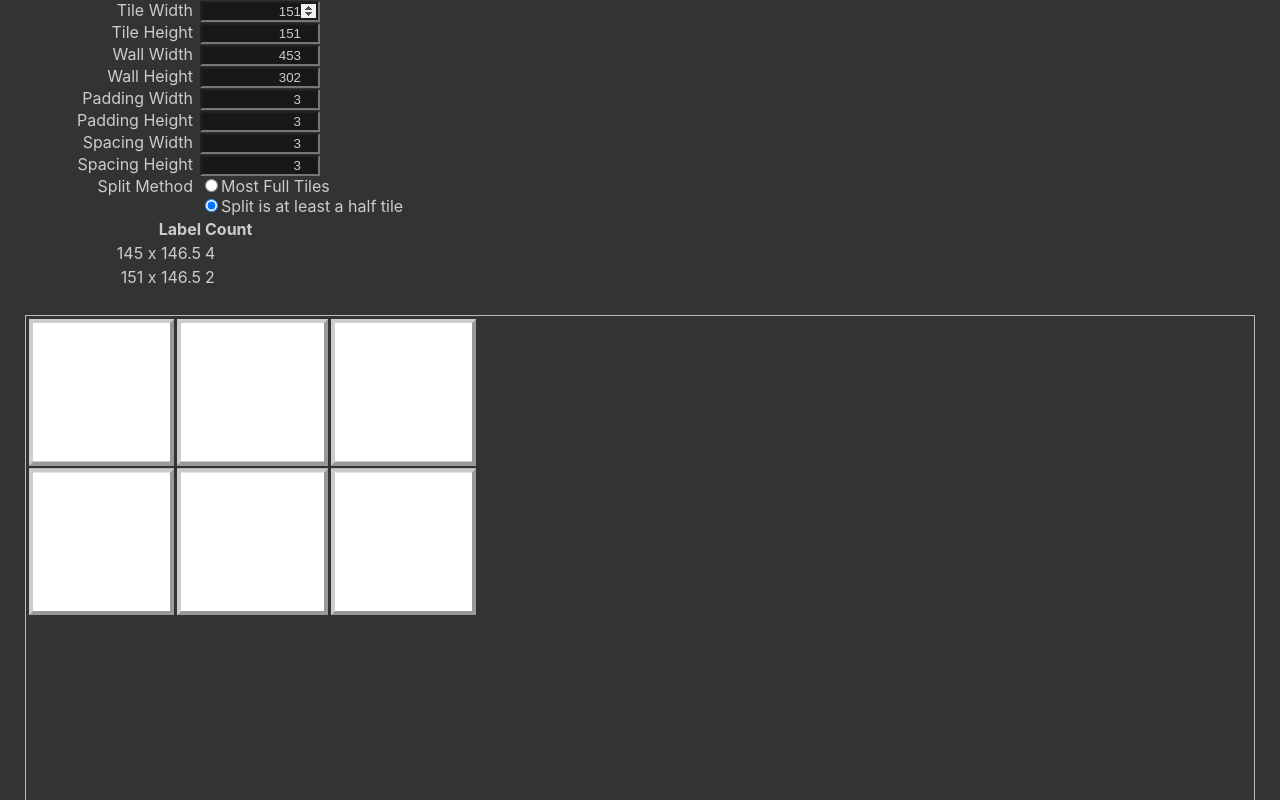
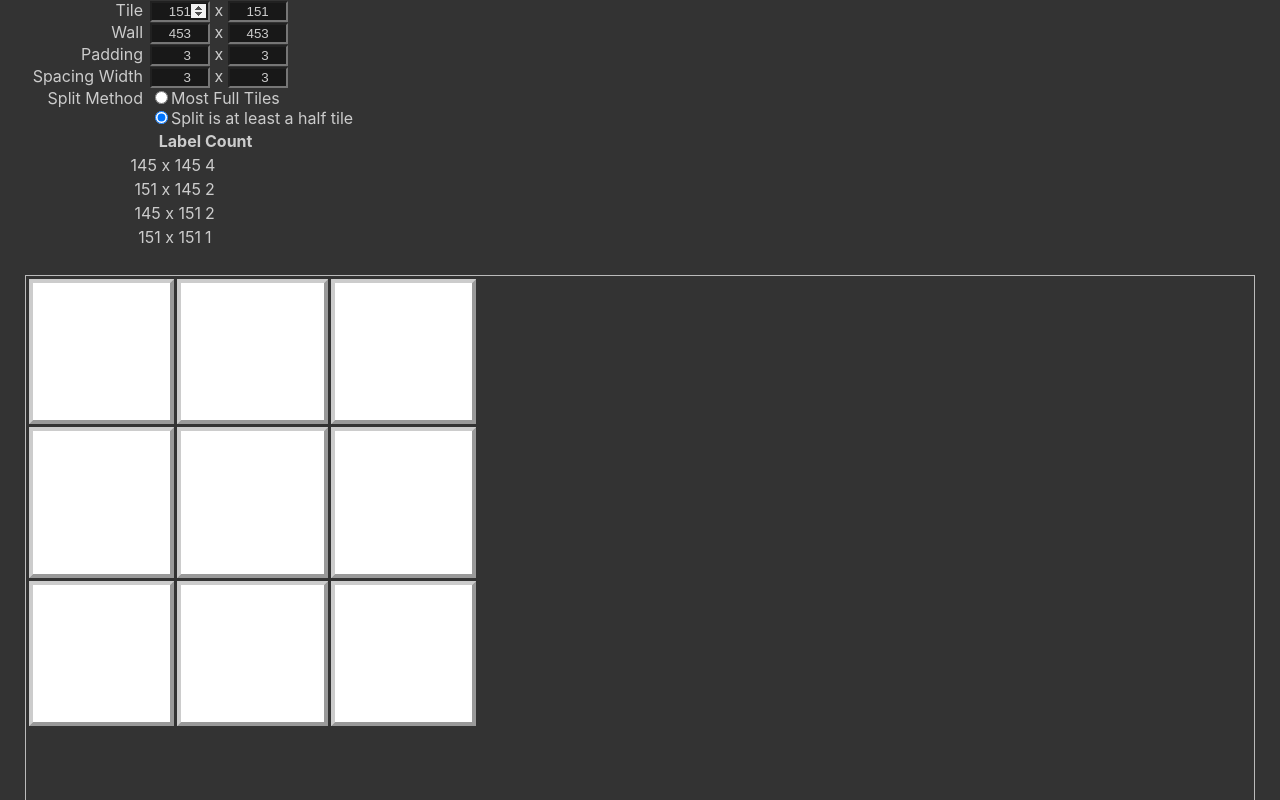
Before and after one commit to b-n/victorious-walls, a React (Create React App) app: page / in a window 1280 px wide. Shown: the top 800 px of the page. Built offline with nearby package versions, Linux system fonts and the light colour scheme.

Commit message:
Cartesianal inputs are easier on smaller screens

```diff
--- /dev/null
+++ b/src/hooks/useCartesianInput.tsx
@@ -0,0 +1,72 @@
+import { ReactElement, useState, useEffect } from 'react'
+
+interface useCartesianInputOptions {
+  id: string;
+  label: string;
+  extentX: [number, number];
+  extentY: [number, number];
+  initialValues: [number, number];
+  className?: string;
+}
+
+enum CartesianDimension {
+  Width,
+  Height
+}
+
+const useCartesianInput = ({
+  id,
+  className = '',
+  label,
+  extentX,
+  extentY,
+  initialValues
+}: useCartesianInputOptions): [[number, number], ReactElement<any>] => {
+  const [reportedValue, setReportedValue] = useState(initialValues);
+  const [width, setWidth] = useState(initialValues[0]);
+  const [height, setHeight] = useState(initialValues[1]);
+
+  const handleChange = (dimension: CartesianDimension) => (e: React.ChangeEvent<HTMLInputElement>) => {
+    const newValue = +e.target.value
+    if (dimension === CartesianDimension.Width) {
+      setWidth(newValue);
+      if (newValue >= extentX[0] && newValue <= extentX[1]) {
+        setReportedValue([newValue, height])
+      }
+    }
+    if (dimension === CartesianDimension.Height) {
+      setHeight(newValue);
+      if (newValue >= extentY[0] && newValue <= extentY[1]) {
+        setReportedValue([width, newValue])
+      }
+    }
+  }
+
+  const input = (
+    <div className={className}>
+      <label className="label" htmlFor={id}>{label}</label>
+      <input
+        className="value"
+        id={id}
+        value={width}
+        onChange={handleChange(CartesianDimension.Width)}
+        type="number"
+        min={extentX[0]}
+        max={extentX[1]}
+      />
+      <span>&nbsp;x&nbsp;</span>
+      <input
+        className="value"
+        id={id}
+        value={height}
+        onChange={handleChange(CartesianDimension.Height)}
+        type="number"
+        min={extentY[0]}
+        max={extentY[1]}
+      />
+    </div>
+  )
+  return [reportedValue, input];
+}
+
+export { useCartesianInput }
--- a/src/hooks/useNumberInput.tsx
+++ /dev/null
@@ -1,43 +0,0 @@
-import { ReactElement, useState, useEffect } from 'react'
-
-interface UseNumberInputOptions {
-  id: string;
-  label: string;
-  extent: [number, number];
-  initialValue: number;
-  className?: string;
-}
-
-const useNumberInput = ({ id, className = '', label, extent, initialValue }: UseNumberInputOptions): [number, ReactElement<any>] => {
-  const [reportedValue, setReportedValue] = useState(initialValue);
-  const [inputValue, setInputValue] = useState(initialValue);
-
-  const handleChange = (e: React.ChangeEvent<HTMLInputElement>) => {
-    const newValue = +e.target.value
-    setInputValue(newValue);
-  }
-
-  useEffect(() => {
-    if (inputValue >= extent[0] && inputValue <= extent[1]) {
-      setReportedValue(inputValue)
-    }
-  }, [inputValue, extent])
-
-  const input = (
-    <div className={className}>
-      <label className="label" htmlFor={id}>{label}</label>
-      <input
-        className="value"
-        id={id}
-        value={inputValue}
-        onChange={handleChange}
-        type="number"
-        min={extent[0]}
-        max={extent[1]}
-      />
-    </div>
-  )
-  return [reportedValue, input];
-}
-
-export { useNumberInput }
--- a/src/pages/Main.css
+++ b/src/pages/Main.css
@@ -24,14 +24,14 @@
 
 .label {
   padding-right: 7px;
-  width: 200px;
+  width: 150px;
   text-align: right;
   display: inline-block;
   vertical-align: top;
 }
 
 .dimension .value {
-  width: 120px;
+  width: 60px;
   text-align: right;
   background-color: #181818;
 }
--- a/src/pages/Main.tsx
+++ b/src/pages/Main.tsx
@@ -3,65 +3,41 @@ import './Main.css';
 import { Tile } from '../components/Tile'
 import { TileSummaryTable } from '../components/TileSummaryTable'
 import { calculateTiles, SplitMethod } from '../lib/tiles'
-import { useNumberInput } from '../hooks/useNumberInput'
+import { useCartesianInput } from '../hooks/useCartesianInput'
 import { useRadioInput } from '../hooks/useRadioInput'
 
 const App: React.FC = () => {
-  const [tileWidth, tileWidthInput] = useNumberInput({
+  const [[tileWidth, tileHeight], tileInput] = useCartesianInput({
     className: "dimension",
-    id: "tile-width",
-    label: "Tile Width",
-    extent: [10, 200],
-    initialValue: 151
+    id: "tile",
+    label: "Tile",
+    extentX: [10, 200],
+    extentY: [10, 200],
+    initialValues: [151, 151]
+  })
+  const [[wallWidth, wallHeight], wallInput] = useCartesianInput({
+    className: "dimension",
+    id: "wall",
+    label: "Wall",
+    extentX: [tileWidth, Infinity],
+    extentY: [tileHeight, Infinity],
+    initialValues: [tileWidth*3, tileHeight*3]
   });
-  const [tileHeight, tileHeightInput] = useNumberInput({
+  const [[paddingWidth, paddingHeight], paddingInput] = useCartesianInput({
     className: "dimension",
-    id: "tile-height",
-    label: "Tile Height",
-    extent: [10, 200],
-    initialValue: 151
+    id: "padding",
+    label: "Padding",
+    extentX: [0, wallWidth/2 - 2],
+    extentY: [0, wallHeight/2 - 2],
+    initialValues: [3, 3]
   });
-  const [wallWidth, wallWidthInput] = useNumberInput({
-    className: "dimension",
-    id: "wall-width",
-    label: "Wall Width",
-    extent: [tileWidth, Infinity],
-    initialValue: tileWidth*3
-  });
-  const [wallHeight, wallHeightInput] = useNumberInput({
-    className: "dimension",
-    id: "wall-height",
-    label: "Wall Height",
-    extent: [tileHeight, Infinity],
-    initialValue: tileHeight*2
-  });
-  const [paddingWidth, paddingWidthInput] = useNumberInput({
-    className: "dimension",
-    id: "padding-width",
-    label: "Padding Width",
-    extent: [0, wallWidth/2 - 2],
-    initialValue: 3
-  });
-  const [paddingHeight, paddingHeightInput] = useNumberInput({
-    className: "dimension",
-    id: "padding-height",
-    label: "Padding Height",
-    extent: [0, wallHeight/2 - 2],
-    initialValue: 3
-  });
-  const [spacingWidth, spacingWidthInput] = useNumberInput({
+  const [[spacingWidth, spacingHeight], spacingInput] = useCartesianInput({
     className: "dimension",
     id: "spacing-width",
     label: "Spacing Width",
-    extent: [0, (wallWidth - paddingWidth) / 2 - 2],
-    initialValue: 3
-  });
-  const [spacingHeight, spacingHeightInput] = useNumberInput({
-    className: "dimension",
-    id: "spacing-height",
-    label: "Spacing Height",
-    extent: [0, (wallHeight - paddingHeight) / 2 - 2],
-    initialValue: 3
+    extentX: [0, (wallWidth - paddingWidth) / 2 - 2],
+    extentY: [0, (wallHeight - paddingHeight) / 2 - 2],
+    initialValues: [3, 3]
   });
   const [splitMethod, splitMethodInput] = useRadioInput<SplitMethod>({
     className: "dimension",
@@ -97,14 +73,10 @@ const App: React.FC = () => {
 
   return (
     <div>
-      {tileWidthInput}
-      {tileHeightInput}
-      {wallWidthInput}
-      {wallHeightInput}
-      {paddingWidthInput}
-      {paddingHeightInput}
-      {spacingWidthInput}
-      {spacingHeightInput}
+      {tileInput}
+      {wallInput}
+      {paddingInput}
+      {spacingInput}
       {splitMethodInput}
       <div className="tile-summary">
         <TileSummaryTable
```
